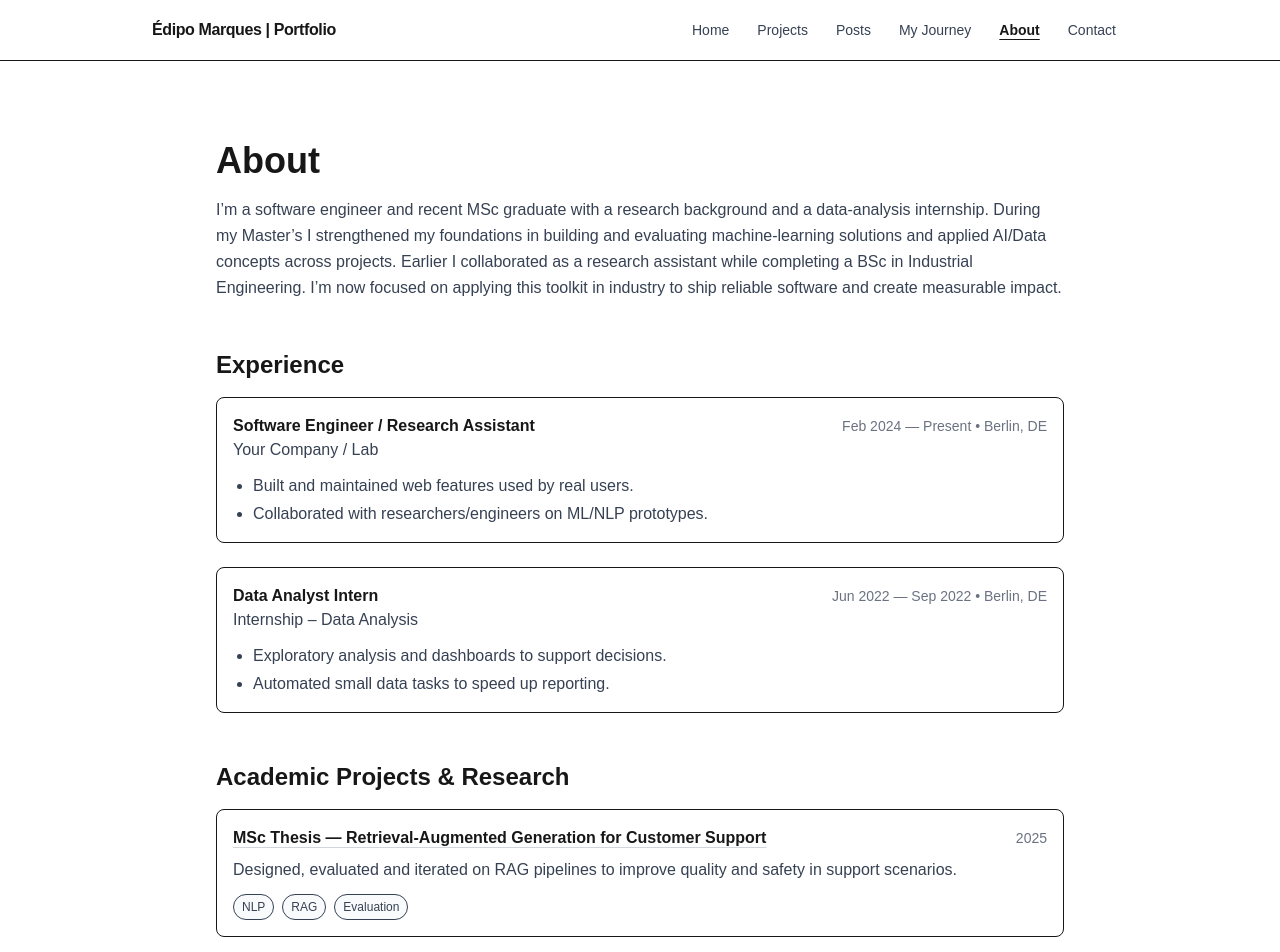
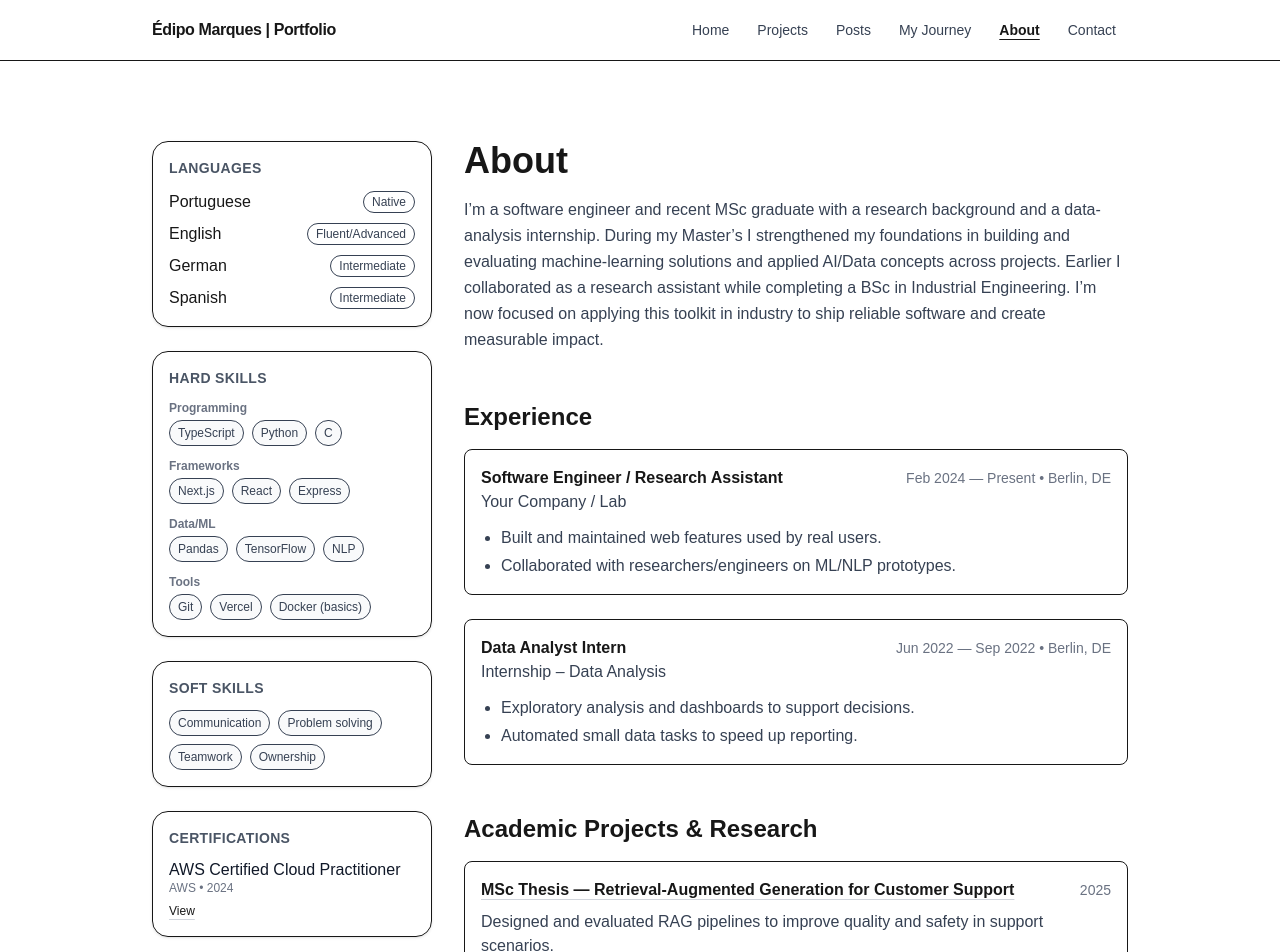
Before and after one commit to EdipoMarques/portfolio, a Next.js app: page /about in a window 1280 px wide. Shown: the top 952 px of the page. Built offline with nearby package versions, Linux system fonts and the light colour scheme.

Commit message:
pageabout

```diff
--- a/app/about/page.tsx
+++ b/app/about/page.tsx
@@ -1,31 +1,32 @@
 // app/about/page.tsx
 import Link from "next/link";
+import Image from "next/image";
+import ProfileSidebar from "../components/ProfileSidebar";
 import { hobbies } from "../data/hobbies";
 
+// Types locais (mantém como estavam, se você já tinha)
 type Work = {
   company: string;
   role: string;
   startISO: string;
-  endISO?: string;    // se estiver atual, deixe vazio
+  endISO?: string;
   location?: string;
   bullets?: string[];
 };
-
 type Academic = {
   title: string;
   year: number;
-  link?: string;      // pode apontar para /posts/... ou /projects/...
+  link?: string;
   summary?: string;
   tags?: string[];
 };
 
-// Ajuste estes dados como quiser (ou mova para app/data/experience.ts e app/data/academics.ts)
+// Seus dados (ajuste/extraia para data/ se preferir)
 const work: Work[] = [
   {
     company: "Your Company / Lab",
     role: "Software Engineer / Research Assistant",
     startISO: "2024-02-01",
-    endISO: undefined, // atual
     location: "Berlin, DE",
     bullets: [
       "Built and maintained web features used by real users.",
@@ -52,7 +53,7 @@ const academic: Academic[] = [
     year: 2025,
     link: "/posts/master-thesis-finished",
     summary:
-      "Designed, evaluated and iterated on RAG pipelines to improve quality and safety in support scenarios.",
+      "Designed and evaluated RAG pipelines to improve quality and safety in support scenarios.",
     tags: ["NLP", "RAG", "Evaluation"],
   },
   {
@@ -82,16 +83,22 @@ function fmtRange(startISO: string, endISO?: string) {
 export const metadata = {
   title: "About | Édipo Marques",
   description:
-    "About me, professional experience, academic projects and a few hobbies.",
+    "About me, professional experience, academic projects and hobbies.",
 };
 
 export default function AboutPage() {
-  // Use aqui a sua bio curta preferida (aquela versão polida que criamos)
   const bio =
     "I’m a software engineer and recent MSc graduate with a research background and a data-analysis internship. During my Master’s I strengthened my foundations in building and evaluating machine-learning solutions and applied AI/Data concepts across projects. Earlier I collaborated as a research assistant while completing a BSc in Industrial Engineering. I’m now focused on applying this toolkit in industry to ship reliable software and create measurable impact.";
 
   return (
-    <main className="mx-auto max-w-4xl px-6 pt-20 pb-24">
+    <main className="mx-auto max-w-5xl px-6 pt-20 pb-24">
+      {/* Grid com sidebar à esquerda no desktop */}
+      <div className="grid gap-8 lg:grid-cols-[280px_1fr]">
+        {/* Sidebar */}
+        <ProfileSidebar />
+
+        {/* Conteúdo principal (o que você já tinha) */}
+        <div>
           <h1 className="text-4xl font-bold">About</h1>
           <p className="mt-4 text-gray-700 leading-relaxed">{bio}</p>
 
@@ -126,7 +133,7 @@ export default function AboutPage() {
             </div>
           </section>
 
-      {/* Academic / Research Projects */}
+          {/* Academic / Research */}
           <section className="mt-12">
             <h2 className="text-2xl font-semibold">Academic Projects & Research</h2>
             <div className="mt-4 grid gap-4">
@@ -167,11 +174,11 @@ export default function AboutPage() {
             </div>
           </section>
 
-      {/* Resume / CV */}
+          {/* Resume */}
           <section className="mt-12">
             <h2 className="text-2xl font-semibold">Résumé</h2>
             <p className="mt-2 text-gray-700">
-          You can find more details in my resume.
+              You can find more details in my résumé.
             </p>
             <div className="mt-3">
               <Link
@@ -179,12 +186,12 @@ export default function AboutPage() {
                 target="_blank"
                 className="inline-flex items-center rounded-lg border px-4 py-2 hover:bg-gray-50"
               >
-            Download CV
+                Download résumé
               </Link>
             </div>
           </section>
 
-      {/* Hobbies (parte inferior) */}
+          {/* Hobbies — fica no final */}
           <section className="mt-16">
             <h2 className="text-2xl font-semibold">Hobbies</h2>
             <div className="mt-4 grid gap-4 sm:grid-cols-2">
@@ -202,6 +209,8 @@ export default function AboutPage() {
               ))}
             </div>
           </section>
+        </div>
+      </div>
     </main>
   );
 }
--- /dev/null
+++ b/app/components/ProfileSidebar.tsx
@@ -0,0 +1,105 @@
+// app/components/ProfileSidebar.tsx
+import Link from "next/link";
+import {
+  languages,
+  hardSkills,
+  softSkills,
+  certifications,
+} from "../data/profile";
+
+export default function ProfileSidebar() {
+  return (
+    <aside className="space-y-6 lg:sticky lg:top-20">
+      {/* Languages */}
+      <section className="rounded-2xl border bg-white/60 p-4 shadow-sm dark:bg-neutral-900/60 dark:border-neutral-800">
+        <h2 className="text-sm font-semibold uppercase tracking-wide text-gray-600 dark:text-gray-300">
+          Languages
+        </h2>
+        <ul className="mt-3 space-y-2">
+          {languages.map((l) => (
+            <li key={l.id} className="flex items-center justify-between">
+              <span className="font-medium">{l.name}</span>
+              <span className="rounded-full border px-2 py-0.5 text-xs text-gray-700 dark:text-gray-200 dark:border-neutral-700">
+                {l.level}
+              </span>
+            </li>
+          ))}
+        </ul>
+      </section>
+
+      {/* Hard Skills */}
+      <section className="rounded-2xl border bg-white/60 p-4 shadow-sm dark:bg-neutral-900/60 dark:border-neutral-800">
+        <h2 className="text-sm font-semibold uppercase tracking-wide text-gray-600 dark:text-gray-300">
+          Hard Skills
+        </h2>
+        <div className="mt-3 space-y-3">
+          {hardSkills.map((g) => (
+            <div key={g.group}>
+              <p className="text-xs font-semibold text-gray-500 dark:text-gray-400">
+                {g.group}
+              </p>
+              <div className="mt-1 flex flex-wrap gap-2">
+                {g.items.map((it) => (
+                  <span
+                    key={it}
+                    className="rounded-full border bg-gray-50 px-2 py-1 text-xs text-gray-700 dark:bg-neutral-800 dark:text-gray-200 dark:border-neutral-700"
+                  >
+                    {it}
+                  </span>
+                ))}
+              </div>
+            </div>
+          ))}
+        </div>
+      </section>
+
+      {/* Soft Skills */}
+      <section className="rounded-2xl border bg-white/60 p-4 shadow-sm dark:bg-neutral-900/60 dark:border-neutral-800">
+        <h2 className="text-sm font-semibold uppercase tracking-wide text-gray-600 dark:text-gray-300">
+          Soft Skills
+        </h2>
+        <div className="mt-3 flex flex-wrap gap-2">
+          {softSkills.map((s) => (
+            <span
+              key={s}
+              className="rounded-full border bg-gray-50 px-2 py-1 text-xs text-gray-700 dark:bg-neutral-800 dark:text-gray-200 dark:border-neutral-700"
+            >
+              {s}
+            </span>
+          ))}
+        </div>
+      </section>
+
+      {/* Certifications */}
+      <section className="rounded-2xl border bg-white/60 p-4 shadow-sm dark:bg-neutral-900/60 dark:border-neutral-800">
+        <h2 className="text-sm font-semibold uppercase tracking-wide text-gray-600 dark:text-gray-300">
+          Certifications
+        </h2>
+        <ul className="mt-3 space-y-3">
+          {certifications.map((c) => (
+            <li key={c.id} className="leading-tight">
+              <p className="font-medium text-gray-900 dark:text-gray-100">
+                {c.title}
+              </p>
+              <p className="text-xs text-gray-500">
+                {c.issuer ?? ""} {c.year ? `• ${c.year}` : ""}
+              </p>
+              {c.file && (
+                <div className="mt-1">
+                  <Link
+                    href={c.file}
+                    target="_blank"
+                    rel="noopener noreferrer"
+                    className="text-xs underline decoration-gray-300 underline-offset-4 hover:opacity-80"
+                  >
+                    View
+                  </Link>
+                </div>
+              )}
+            </li>
+          ))}
+        </ul>
+      </section>
+    </aside>
+  );
+}
--- /dev/null
+++ b/app/data/profile.ts
@@ -0,0 +1,53 @@
+// app/data/profile.ts
+export type Language = {
+  id: string;
+  name: string;
+  level: string; // ex.: "Native", "Fluent/Advanced", "Intermediate"
+};
+
+export type SkillGroup = {
+  group: string;
+  items: string[];
+};
+
+export type Certification = {
+  id: string;
+  title: string;
+  issuer?: string;
+  year?: number;
+  file?: string; // caminho para PDF/imagem em /public (opcional)
+};
+
+export const languages: Language[] = [
+  { id: "pt", name: "Portuguese", level: "Native" },
+  { id: "en", name: "English", level: "Fluent/Advanced" },
+  { id: "de", name: "German", level: "Intermediate" },
+  { id: "es", name: "Spanish", level: "Intermediate" },
+];
+
+export const hardSkills: SkillGroup[] = [
+  { group: "Programming", items: ["TypeScript", "Python", "C"] },
+  { group: "Frameworks", items: ["Next.js", "React", "Express"] },
+  { group: "Data/ML", items: ["Pandas", "TensorFlow", "NLP"] },
+  { group: "Tools", items: ["Git", "Vercel", "Docker (basics)"] },
+];
+
+export const softSkills: string[] = [
+  "Communication",
+  "Problem solving",
+  "Teamwork",
+  "Ownership",
+  // adicione outras
+];
+
+export const certifications: Certification[] = [
+  // Exemplo — substitua pelos seus
+  {
+    id: "aws-cloud-practitioner",
+    title: "AWS Certified Cloud Practitioner",
+    issuer: "AWS",
+    year: 2024,
+    file: "/certs/aws-cloud-practitioner.pdf", // coloque o PDF em /public/certs/
+  },
+  // { id: "coursera-ml", title: "Machine Learning Specialization", issuer: "Coursera/Stanford", year: 2023, file: "/certs/ml-specialization.pdf" },
+];
```
Lines whose indentation alone changed are shown as unchanged.
